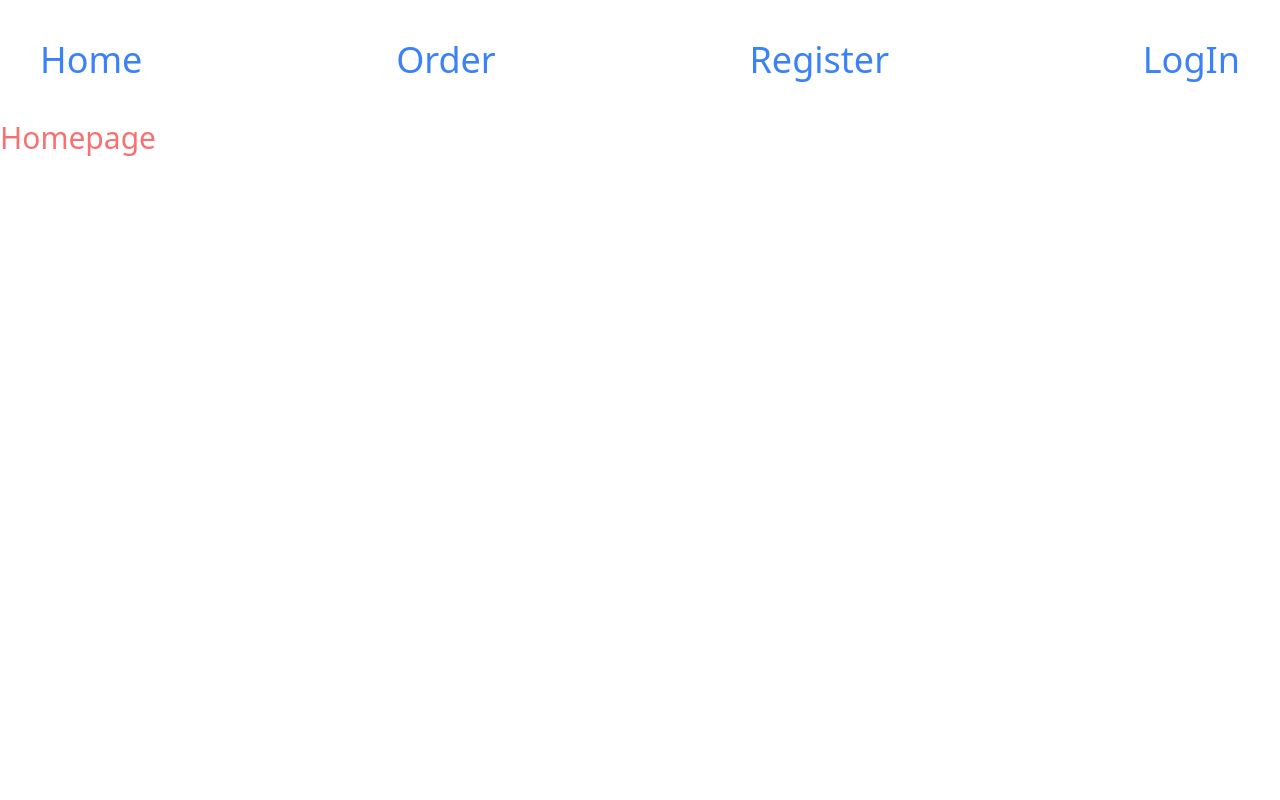
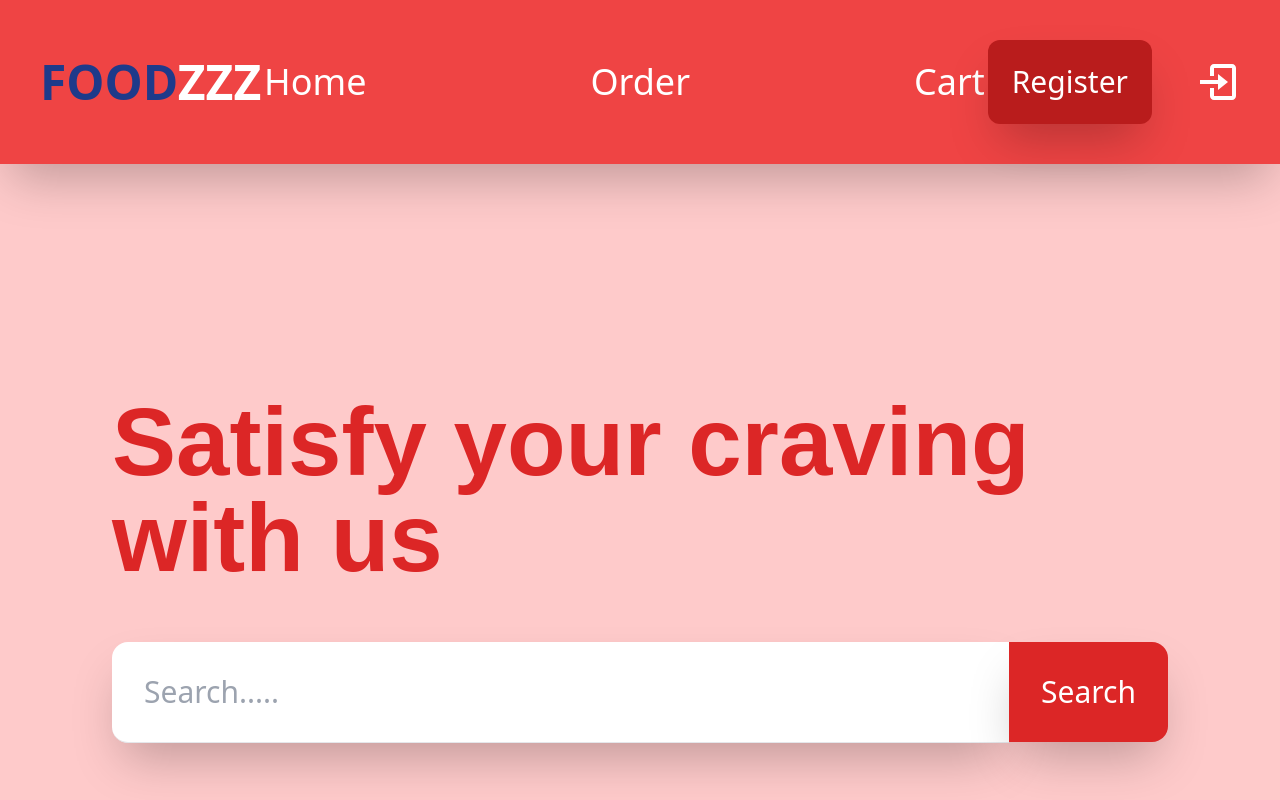
Before and after one commit to uddhav77/PU-Foodz, a React (Vite) app: page / in a window 1280 px wide. Shown: the top 800 px of the page. Built offline with nearby package versions, Linux system fonts and the light colour scheme.

Commit message:
Home Page

```diff
--- a/src/App.jsx
+++ b/src/App.jsx
@@ -1,11 +1,9 @@
 import { BrowserRouter, Route, Routes } from "react-router-dom";
 import Home from "./pages/Home";
 import Order from "./pages/Order";
-import NavBar from "./components/NavBar";
-// import Post from "./pages/Post";
-// import Todo from "./pages/Todo";
 import RegisterPage from "./pages/RegisterPage";
 import LoginPage from "./pages/LoginPage";
+import Cart from "./pages/Cart";
 
 function App() {
   return (
@@ -13,8 +11,7 @@ function App() {
       <Routes>
         <Route path="/" element={<Home />} />
         <Route path="/order" element={<Order />} />
-        {/* <Route path="/post/:number" element={<Post />} />
-        <Route path="/todo" element={<Todo />} /> */}
+        <Route path="/cart" element={<Cart />} />
         <Route path="/register" element={<RegisterPage />} />
         <Route path="/login" element={<LoginPage />} />
       </Routes>
--- a/src/components/NavBar.jsx
+++ b/src/components/NavBar.jsx
@@ -1,10 +1,19 @@
 import React from "react";
 import { Link } from "react-router-dom";
+import { BiLogIn } from "react-icons/bi";
 
 const NavBar = () => {
   return (
-    <div className="text-blue-500 text-4xl font-sans p-10">
-      <ul className="flex justify-between">
+    <div className="text-white font-sans font-medium flex fixed w-full justify-between text-4xl bg-red-500 shadow-2xl font-sans p-10">
+      <div className="flex items-center font-bold text-5xl">
+        <h1>
+          <Link to="/">
+            <span className="text-blue-900">FOOD</span>ZZZ
+          </Link>
+        </h1>
+      </div>
+      <div className="flex items-center">
+        <ul className="flex gap-56">
           <li>
             <Link to="/">Home</Link>
           </li>
@@ -12,18 +21,18 @@ const NavBar = () => {
             <Link to="/order">Order </Link>
           </li>
           <li>
-          <Link to="/register">Register</Link>
+            <Link to="/cart">Cart </Link>
           </li>
-        <li>
-          <Link to="/login"> LogIn </Link>
-        </li>
-        {/* <li>
-          <Link to="/post/:id">Post</Link>
-        </li>
-        <li>
-          <Link to="/todo">ToDo</Link>
-        </li> */}
         </ul>
+      </div>
+      <div className="text-3xl flex items-center">
+        <Link to="/register">
+          <button className="p-6 rounded-xl shadow-2xl mr-10 bg-red-700">
+            Register
+          </button>
+        </Link>
+        <Link to="/login">{<BiLogIn className="text-5xl " />}</Link>
+      </div>
     </div>
   );
 };
--- /dev/null
+++ b/src/pages/Cart.jsx
@@ -0,0 +1,13 @@
+import React from "react";
+import NavBar from "../components/NavBar";
+
+const Cart = () => {
+  return (
+    <>
+      <NavBar />
+      <div className="text-red-400">Cart</div>;
+    </>
+  );
+};
+
+export default Cart;
--- a/src/pages/Home.jsx
+++ b/src/pages/Home.jsx
@@ -1,13 +1,142 @@
-import React from "react";
+import React, { useState, useEffect } from "react";
 import NavBar from "../components/NavBar";
+import { BsChevronCompactLeft, BsChevronCompactRight } from "react-icons/bs";
+import image from "../assets/images/Food Presentation.jpg";
+
 const Home = () => {
+  const slides = [
+    {
+      url: "https://img.freepik.com/premium-photo/food-with-delivery-set-dishes-diet-top-view-free-space-your-text-black-background_187166-25369.jpg",
+    },
+    {
+      url: "https://encrypted-tbn0.gstatic.com/images?q=tbn:ANd9GcR3FFDpLjsk9k6rzoVGgg6Alg5ICw4jVP24P_Pm7y4a9kvqaB9QXia0WX2ZycUYJ1JPA10&usqp=CAU",
+    },
+    {
+      url: "https://encrypted-tbn0.gstatic.com/images?q=tbn:ANd9GcRQTXyvucHn17KM30zD-E07YOnzTSpkyTJZNQOQXnFUR65yTqll6aqeyFHB0PIpk2QzWGE&usqp=CAU",
+    },
+
+    {
+      url: "https://encrypted-tbn0.gstatic.com/images?q=tbn:ANd9GcQw1bS_yZMPviEiRDI9n8cH9bK3wDSk4-jsPUGWS6-areT5H2l-7qeyUYFqpF7X5O2KVH4&usqp=CAU",
+    },
+    {
+      url: "https://encrypted-tbn0.gstatic.com/images?q=tbn:ANd9GcSupNIWPzGa66Pqv2nU5QKRBU04ko2GwVbLlS6rqsdyxVaHxV_65cH82VYjlrTGbDrlia0&usqp=CAU",
+    },
+  ];
+
+  const [currentIndex, setCurrentIndex] = useState(0);
+
+  const nextSlide = () => {
+    const isLastSlide = currentIndex === slides.length - 1;
+    const newIndex = isLastSlide ? 0 : currentIndex + 1;
+    setCurrentIndex(newIndex);
+  };
+
+  const prevSlide = () => {
+    const isFirstSlide = currentIndex === 0;
+    const newIndex = isFirstSlide ? slides.length - 1 : currentIndex - 1;
+    setCurrentIndex(newIndex);
+  };
+
+  const goToSlide = (slideIndex) => {
+    setCurrentIndex(slideIndex);
+  };
+
+  useEffect(() => {
+    const slideInterval = setInterval(() => {
+      nextSlide();
+    }, 3000);
+
+    return () => clearInterval(slideInterval);
+  }, [currentIndex]);
+
   return (
     <>
       <NavBar />
-      <div className="text-red-400 text-3xl">Homepage</div>
-      <div></div>
+      <div className=" h-screen bg-red-200 ">
+        <div className="flex  items-center p-20">
+          <div className="p-8 ">
+            <h1 className="font-bold text-8xl font-fantasy text-red-600 ">
+              Satisfy your craving with us
+            </h1>
+            <div className="pt-14 flex">
+              <input
+                className="p-8 border-b border-b-red -800 text-3xl  rounded-ss-2xl rounded-es-2xl  shadow-2xl w-full "
+                placeholder="Search....."
+              />
+              <div>
+                <button className="p-8 bg-red-600  rounded-ee-2xl rounded-se-2xl shadow-2xl text-3xl text-white">
+                  Search
+                </button>
+              </div>
+            </div>
+          </div>
+          <div className="w-[1000px] h-[800px] m-auto   flex flex-1 mt-44 group">
+            <div
+              style={{ backgroundImage: `url(${slides[currentIndex].url})` }}
+              className="w-full h-full rounded-2xl  shadow-2xl bg-center bg-cover duration-500"
+            ></div>
+
+            <div className="hidden group-hover:block absolute top-[50%] -translate-x-0 translate-y-[-50%] left-5 text-2xl rounded-full p-2 bg-black/20 text-white cursor-pointer">
+              <BsChevronCompactLeft onClick={prevSlide} size={30} />
+            </div>
+
+            <div className="hidden group-hover:block absolute top-[50%] -translate-x-0 translate-y-[-50%] right-5 text-2xl rounded-full p-2 bg-black/20 text-white cursor-pointer">
+              <BsChevronCompactRight onClick={nextSlide} size={30} />
+            </div>
+
+            <div className="flex top-4 justify-center py-2">
+              {slides.map((slide, slideIndex) => (
+                <div
+                  key={slideIndex}
+                  onClick={() => goToSlide(slideIndex)}
+                  className={`text-2xl cursor-pointer ${
+                    slideIndex === currentIndex ? "text-red-500" : "text-black"
+                  }`}
+                ></div>
+              ))}
+            </div>
+          </div>
+        </div>
+
+        <div className="bg-red-600 p-20">
+          <div className="text-7xl text-white underline decoration-double   font-poppins font-bold flex justify-center ">
+            CATEGORIES OF FOOD ITEMS
+          </div>
+          <img src={image} alt="images" />
+        </div>
+      </div>
     </>
   );
 };
 
 export default Home;
+
+// import React from "react";
+// import NavBar from "../components/NavBar";
+// import image from "../assets/images/home.jpg";
+
+// const Home = () => {
+//   return (
+//     <>
+//       <div>
+//         <NavBar />
+//       </div>
+//       <div className="p-20 relative">
+//         <div className="w-[2430px] h-[1000px] relative">
+//           <img
+//             src={image}
+//             alt="image"
+//             className="w-full h-full rounded-xl shadow-xl "
+//           />
+//           <div className="absolute top-0 p-8">
+//             <h1 className="font-bold text-8xl font-fantasy text-white mt-44">
+//               Satisfy your craving with us
+//             </h1>
+//           </div>
+//         </div>
+//       </div>
+//     </>
+//   );
+// };
+
+// export default Home;
--- a/tailwind.config.js
+++ b/tailwind.config.js
@@ -7,6 +7,7 @@ export default {
             cursive: ["Cursive", "cursive"],
             fantasy: ["Fantasy", "fantasy"],
             custom: ["Georgia", "serif"],
+            poppins: ['Poppins'],
         },
         extend: {},
     },
```
Also changed, not shown: src/assets/images/Food Presentation.jpg (added), src/assets/images/home.jpg (added). Lines whose indentation alone changed are shown as unchanged.
